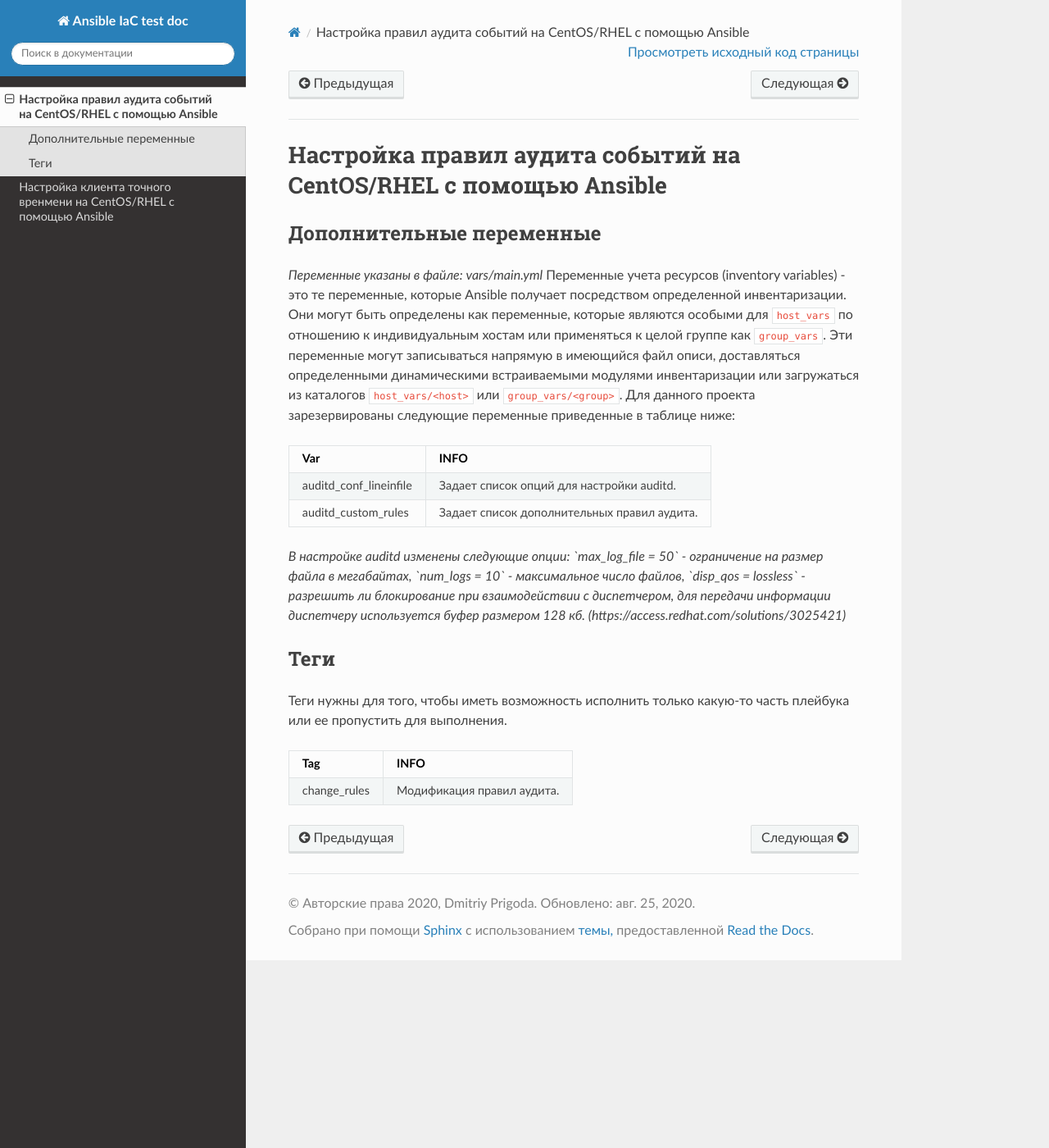
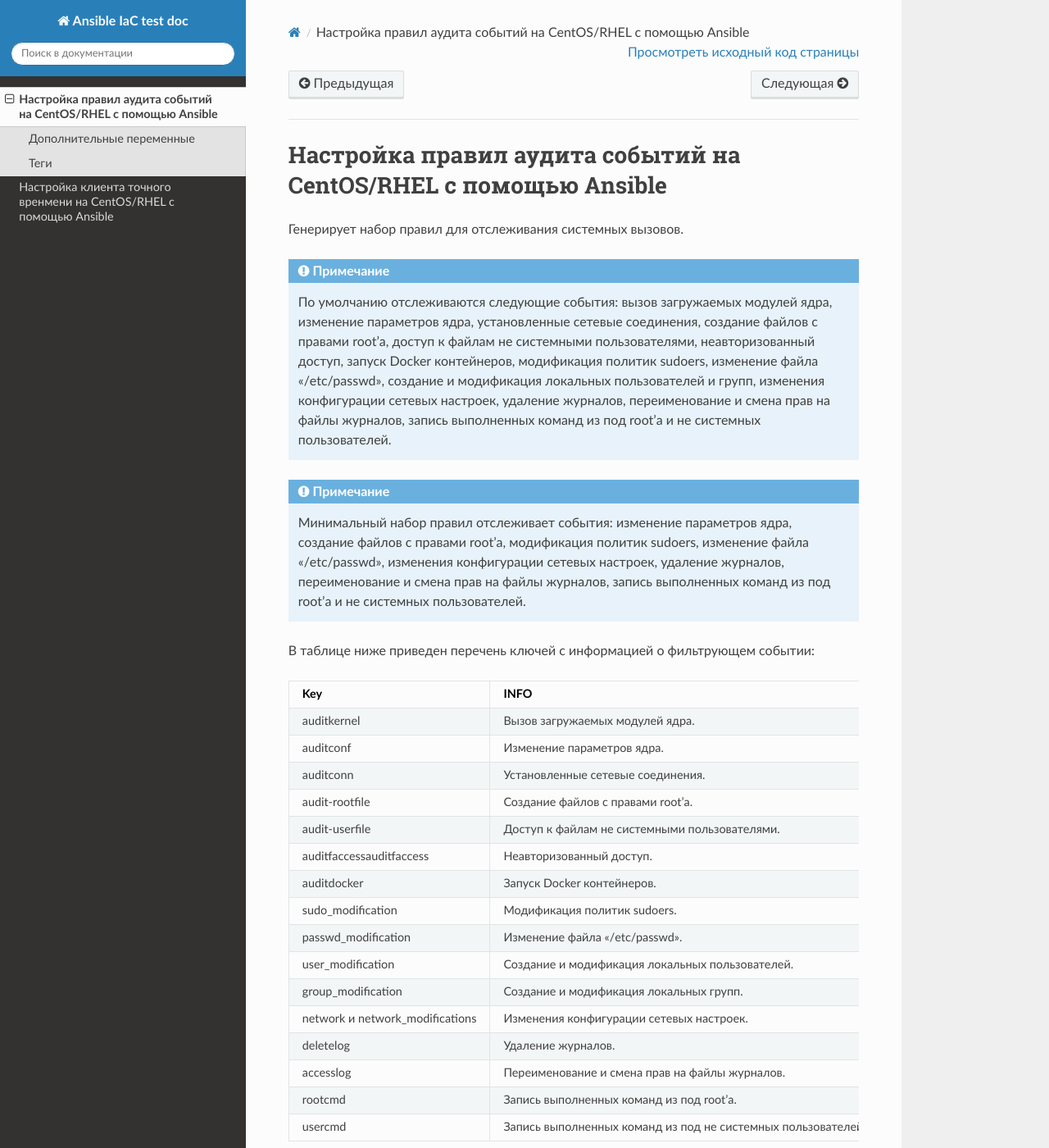
Before and after one commit to D34m0nN0n3/ansible-iac-docs, a Sphinx documentation site: the page built from docs/source/auditd.rst, in a window 1280 px wide and 1400 px high. Shown: the whole window at 82% size. Built offline with Sphinx 7.4.7 and the Read the Docs theme 2.0.0, drawn with Linux system fonts in a browser that asks for light colours; pages that are not in the unit, such as notebooks, are missing from menus; some of the changed text lies outside the part shown.

Commit message:
Update auditd.rst

```diff
--- a/docs/source/auditd.rst
+++ b/docs/source/auditd.rst
@@ -1,5 +1,38 @@
 Настройка правил аудита событий на CentOS/RHEL с помощью Ansible
 ================================================================
+Генерирует набор правил для отслеживания системных вызовов.
+
+.. note::
+   По умолчанию отслеживаются следующие события: вызов загружаемых модулей ядра, изменение параметров ядра, установленные сетевые соединения, создание файлов с правами root'а, доступ к файлам не системными пользователями, неавторизованный доступ, запуск Docker контейнеров, модификация политик sudoers, изменение файла "/etc/passwd", создание и модификация локальных пользователей и групп, изменения конфигурации сетевых настроек, удаление журналов, переименование и смена прав на файлы журналов, запись выполненных команд из под root'а и не системных пользователей.
+
+.. note::
+   Минимальный набор правил отслеживает события: изменение параметров ядра, создание файлов с правами root'а, модификация политик sudoers, изменение файла "/etc/passwd", изменения конфигурации сетевых настроек, удаление журналов, переименование и смена прав на файлы журналов, запись выполненных команд из под root'а и не системных пользователей.
+
+В таблице ниже приведен перечень ключей с информацией о фильтрующем событии:
+
+.. table::
+=============================== ============================================================
+Key                             INFO
+=============================== ============================================================
+auditkernel                     Вызов загружаемых модулей ядра.
+auditconf                       Изменение параметров ядра.
+auditconn                       Установленные сетевые соединения.
+audit-rootfile                  Создание файлов с правами root'а.
+audit-userfile                  Доступ к файлам не системными пользователями.
+auditfaccessauditfaccess        Неавторизованный доступ.
+auditdocker                     Запуск Docker контейнеров.
+sudo_modification               Модификация политик sudoers.
+passwd_modification             Изменение файла "/etc/passwd".
+user_modification               Создание и модификация локальных пользователей.
+group_modification              Создание и модификация локальных групп.
+network и network_modifications Изменения конфигурации сетевых настроек.
+deletelog                       Удаление журналов.
+accesslog                       Переименование и смена прав на файлы журналов.
+rootcmd                         Запись выполненных команд из под root'а.
+usercmd                         Запись выполненных команд из под не системных пользователей.
+=============================== ============================================================
+
+Для просмотра события используестя команда: ``ausearch -k <key>``
 
 Дополнительные переменные
 ~~~~~~~~~~~~~~~~~~~~~~~~~
@@ -13,6 +46,7 @@ Var                         INFO
 =========================== ============================================
 auditd_conf_lineinfile      Задает список опций для настройки auditd.
 auditd_custom_rules         Задает список дополнительных правил аудита.
+min_audit                   Генерирует минимальный набор правил.
 =========================== ============================================
 
 *В настройке auditd изменены следующие опции: `max_log_file = 50` - ограничение на размер файла в мегабайтах, `num_logs = 10` - максимальное число файлов, `disp_qos = lossless` - разрешить ли блокирование при взаимодействии с диспетчером, для передачи информации диспетчеру используется буфер размером 128 кб. (https://access.redhat.com/solutions/3025421)*
```
